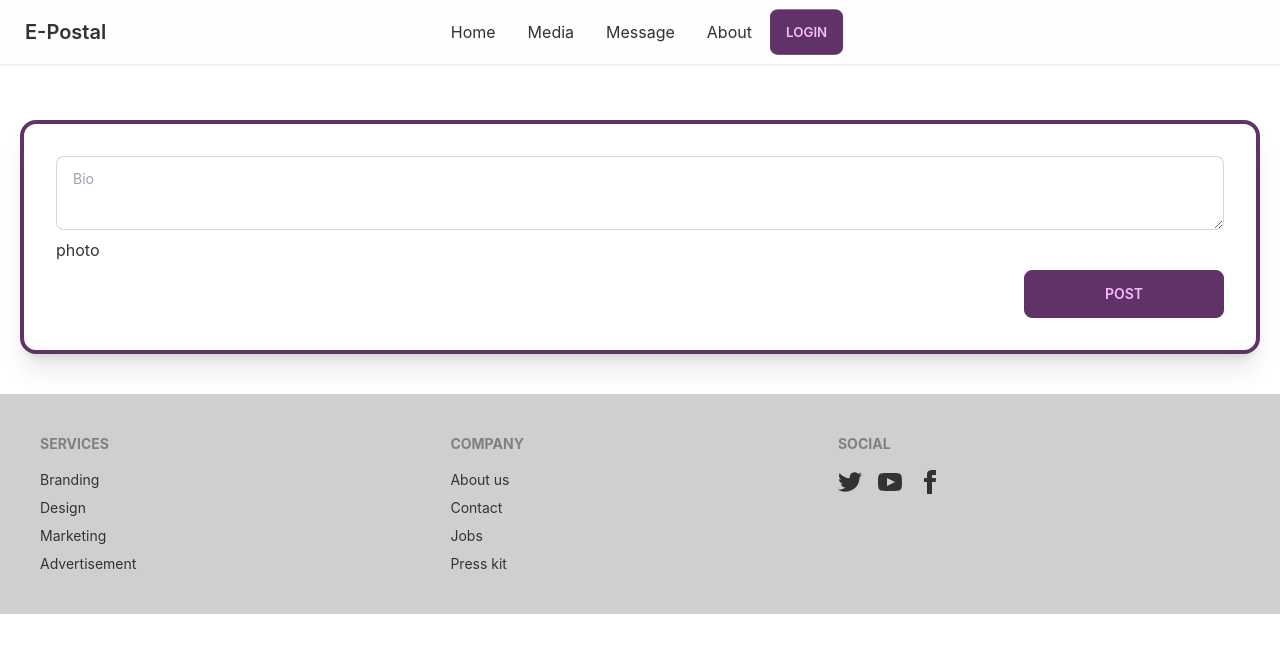
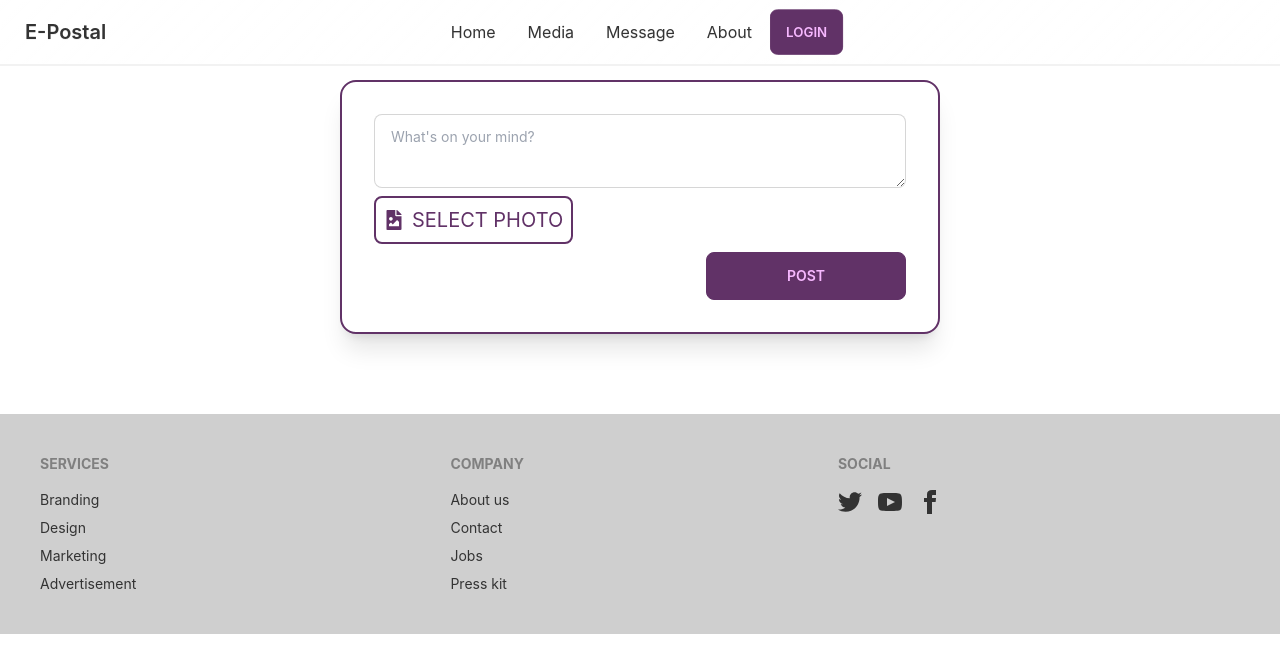
Before and after one commit to spsujoy007/e-postal, a React (Create React App) app: page / in a window 1280 px wide. Shown: the top 672 px of the page. Built offline with nearby package versions, Linux system fonts and the light colour scheme; no server answers.

Commit message:
error page completed

```diff
--- a/src/Pages/Home/Home/Home.js
+++ b/src/Pages/Home/Home/Home.js
@@ -3,7 +3,7 @@ import Postarea from '../Postarea/Postarea';
 
 const Home = () => {
     return (
-        <div>
+        <div className='md:max-w-[600px] mx-auto'>
             <Postarea></Postarea>
         </div>
     );
--- a/src/Pages/Home/Postarea/Postarea.js
+++ b/src/Pages/Home/Postarea/Postarea.js
@@ -1,7 +1,14 @@
-import React from 'react';
-import { FaPlus, FaRegFileImage } from "react-icons/fa";
+import React, { useState } from 'react';
+import { FaFileImage, FaPlus, FaRegFileImage, FaRegPlusSquare } from "react-icons/fa";
 
 const Postarea = () => {
+
+    const currentdate = new Date();
+    const date = currentdate.toLocaleDateString("en-US", {
+      hour: "2-digit",
+      minute: "2-digit",
+    });
+
     const handlePost = (event) => {
         event.preventDefault();
         const form = event.target;
@@ -9,15 +16,20 @@ const Postarea = () => {
         const postImage = form.postImage.files[0];
         console.log(caption, postImage)
     }
+
     return (
-        <div className='py-10 '>
+        <div className='mb-20 '>
             <form onSubmit={handlePost}>
-                <div className="card  bg-base-100 shadow-xl border-4 border-primary">
+                <div className="card bg-base-100 shadow-xl border-2 border-primary">
                 <div className="card-body">
-                    <textarea name='caption' className="textarea textarea-bordered" placeholder="Bio"></textarea>
+                    <textarea name='caption' className="textarea textarea-bordered" placeholder="What's on your mind?"></textarea>
                     <div className='flex gap-2 items-center'>
-                        {/* <input name='postImage' type="file" placeholder='chose image' className="file-input file-input-primary w-full border-1 border-gray-300" /> */}
-                        <button type='file'>photo</button>
+                        <label htmlFor="fileInpu" className='border-2 border-primary flex items-center text-xl text-primary uppercase rounded-lg p-2'>
+                            <FaFileImage></FaFileImage>
+                            <span className='ml-2'>Select photo</span>
+                        </label>
+                        <input id='fileInpu' name='postImage' type="file" className="file-input file-input-primary w-full border-1 border-gray-300 hidden none" />
+
                     </div>
                 <div className="card-actions justify-end">
                     <button type='submit' className="btn btn-primary px-20">Post</button>
--- /dev/null
+++ b/src/Pages/Shared/ErrorPage/ErrorPage.js
@@ -0,0 +1,21 @@
+import React from 'react';
+import { Link } from 'react-router-dom';
+
+const ErrorPage = () => {
+    return (
+        <div>
+            <section className="flex items-center h-full p-16 dark:text-gray-100">
+	<div className="container flex flex-col items-center justify-center px-5 mx-auto my-8">
+		<div className="max-w-md text-center">
+			<img src="https://miro.medium.com/max/1400/1*zE2qnVTJehut7B8P2aMn3A.gif" alt="" />
+			<p className="text-2xl font-semibold md:text-3xl">Sorry, we couldn't find this page.</p>
+			<p className="mt-4 mb-8 dark:text-gray-400">But dont worry, you can find plenty of other things on our homepage.</p>
+			<Link to='/' className="px-8 py-3 font-semibold rounded uppercase bg-green-400 dark:text-gray-900">Back to homepage</Link>
+		</div>
+	</div>
+</section>
+        </div>
+    );
+};
+
+export default ErrorPage;
--- a/src/Routes/Routes.js
+++ b/src/Routes/Routes.js
@@ -5,11 +5,13 @@ import Home from "../Pages/Home/Home/Home";
 import Media from "../Pages/Home/Media/Media";
 import Login from "../Pages/Login/Login";
 import Register from "../Pages/Login/Register";
+import ErrorPage from "../Pages/Shared/ErrorPage/ErrorPage";
 
 export const routes = createBrowserRouter([
     {
         path: '/',
         element: <Main></Main>,
+        errorElement: <ErrorPage></ErrorPage>,
         children: [
             {
                 path: '/',
```
